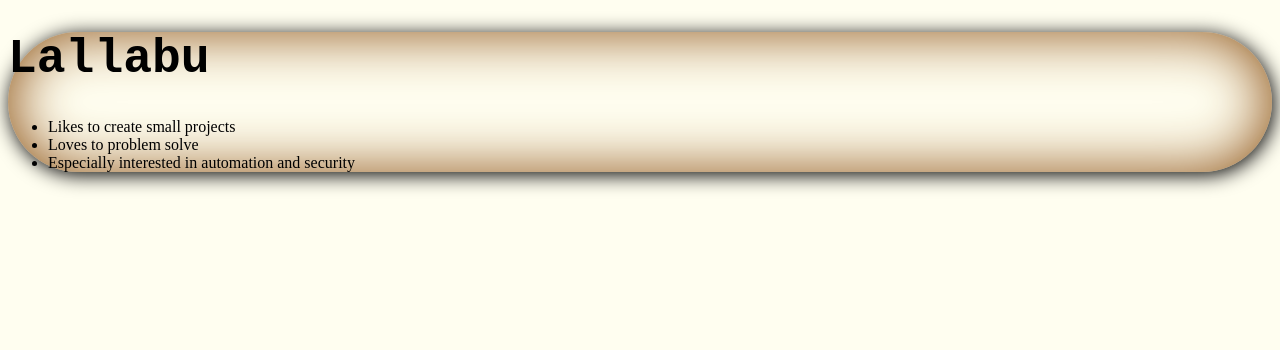
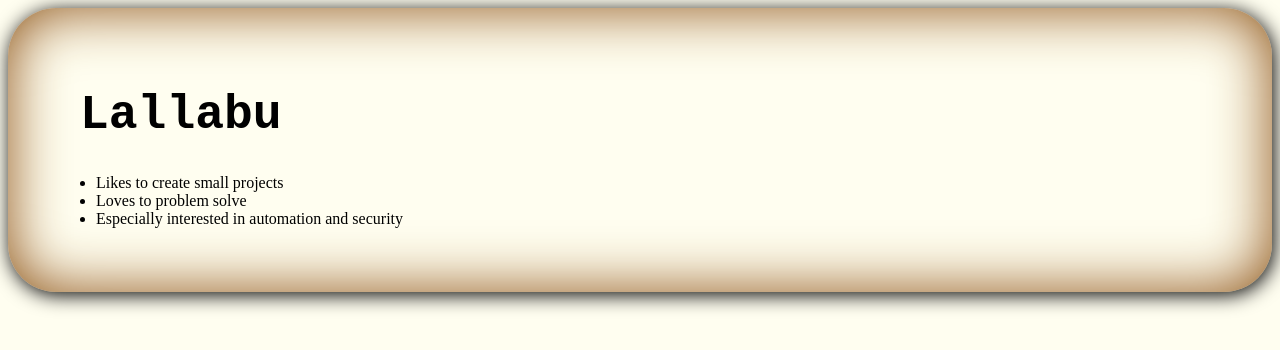
Before and after one commit to Lallabu/lallabu.github.io, a plain HTML site: page index.html in a window 1280 px wide. Drawn offline with Linux system fonts and the light colour scheme.

Commit message:
Style changes

```diff
--- a/style.css
+++ b/style.css
@@ -1,13 +1,14 @@
 body {
-    background-color: bisque;
-    border-radius: 5em;
+    padding: 3em;
+    border-radius: 3em;
     box-shadow: 2px 3px 20px black, 0 0 60px #8a4d0f inset;
     background: #fffef0;
     filter: url(#wavy2);
-    font-family: "Lucida Handwriting"
+    font-family: "Lucida Handwriting";
 }
 
 h1 {
-    font-family:'Courier New', Courier, monospace;
+    font-family: 'Courier New', Courier, monospace;
     font-size: 3em;
+    padding-left: 0.5em;
 }
```
